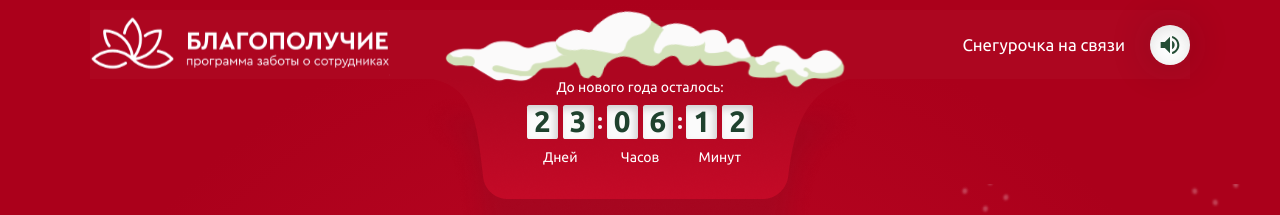
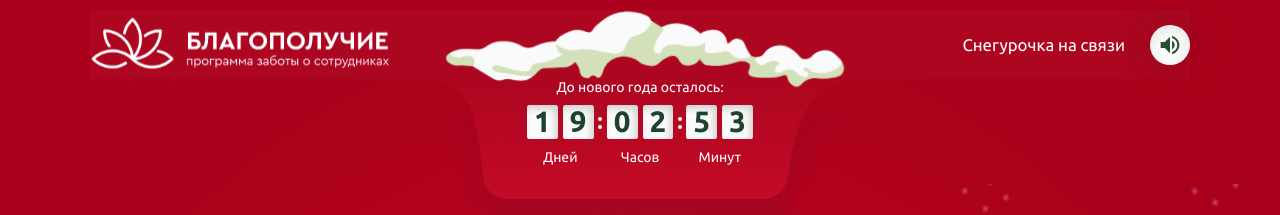
Before and after one commit to MegaVerkruzo/NewYearProject, a React (Create React App) app in the folder front/: page /login in a window 1280 px wide. Shown: the top 215 px of the page. Built offline with nearby package versions, Linux system fonts and the light colour scheme; no server answers.

Commit message:
add timer to header

```diff
--- a/front/src/components/Footer/Footer.jsx
+++ b/front/src/components/Footer/Footer.jsx
@@ -41,7 +41,7 @@ const Footer = () => {
                         </div>
                         <div className="footer__column">
                             <div className="footer__text">
-                                <a href="#">Правила игры</a>
+                                <a href="#rules">Правила игры</a>
                             </div>
                         </div>
                         <div className="footer__column">
@@ -53,7 +53,7 @@ const Footer = () => {
                         </div>
                         <div className="footer__column">
                             <div className="footer__icon">
-                                <a href="#">
+                                <a href="https://t.me/+QnoomH1zp9k0OGUy" target="_blank">
                                     <Telegram/>
                                 </a>
                             </div>
@@ -69,7 +69,7 @@ const Footer = () => {
                                         Меню
                                     </div>
                                     <div className="footer__text">
-                                        <a href="#">Правила игры</a>
+                                        <a href="#rules">Правила игры</a>
                                     </div>
                                 </div>
 
@@ -87,9 +87,8 @@ const Footer = () => {
                         </div>
                         <div className="footer__row">
                             <div className="footer__icon">
-                                <a href="#">
+                                <a href="https://t.me/+QnoomH1zp9k0OGUy" target="_blank">
                                     <Telegram/>
-
                                 </a>
                             </div>
                         </div>
--- a/front/src/components/Header/Header.jsx
+++ b/front/src/components/Header/Header.jsx
@@ -6,6 +6,7 @@ import TimerBG from '../../img/TimerBG.png'
 import TimerSnow from '../../img/TimerSnow.svg'
 import store from "../../store/store";
 import {observer} from "mobx-react-lite";
+import Timer from "./Timer";
 
 const Header = () => {
     const toggleIsSound = () => {
@@ -29,7 +30,7 @@ const Header = () => {
                             </div>
                             <div className="header__sound">
                                 <button className="sound__btn" onClick={toggleIsSound}>
-                                    {store.isSound ? <Sound/> : <NoSound />}
+                                    {store.isSound ? <Sound/> : <NoSound/>}
                                 </button>
                             </div>
                         </div>
@@ -37,7 +38,7 @@ const Header = () => {
                         <div className="header__left">
                             <div className="header__sound">
                                 <button className="sound__btn" onClick={toggleIsSound}>
-                                    {store.isSound ? <Sound/> : <NoSound />}
+                                    {store.isSound ? <Sound/> : <NoSound/>}
                                 </button>
                             </div>
                         </div>
@@ -57,31 +58,7 @@ const Header = () => {
                                 <img src={TimerSnow} alt="Снежок" className="timer__snow"/> : ''}
                             До нового года осталось:
                         </div>
-                        <div className="timer__main">
-                            <div className="timer__block">
-                                <div className="timer__num">2</div>
-                                <div className="timer__num">3</div>
-                                <div className="timer__text">Дней</div>
-                            </div>
-                            <div className="timer__splitter">
-                                <div className="splitter__circle"/>
-                                <div className="splitter__circle"/>
-                            </div>
-                            <div className="timer__block">
-                                <div className="timer__num">0</div>
-                                <div className="timer__num">6</div>
-                                <div className="timer__text">Часов</div>
-                            </div>
-                            <div className="timer__splitter">
-                                <div className="splitter__circle"/>
-                                <div className="splitter__circle"/>
-                            </div>
-                            <div className="timer__block">
-                                <div className="timer__num">1</div>
-                                <div className="timer__num">2</div>
-                                <div className="timer__text">Минут</div>
-                            </div>
-                        </div>
+                        <Timer />
                     </div>
                 </div>
             </div>
--- /dev/null
+++ b/front/src/components/Header/Timer.jsx
@@ -0,0 +1,53 @@
+import React from 'react';
+import {observer} from "mobx-react-lite";
+import store from "../../store/store";
+
+const Timer = () => {
+    const onTimerChange = () => {
+        const diffInMs = new Date('01.01.2023') - new Date()
+        const days = parseInt(diffInMs / (1000 * 60 * 60 * 24));
+        const hours = parseInt(diffInMs / (1000 * 60 * 60)) % 24;
+        const minutes = parseInt(diffInMs / (1000 * 60)) % 60;
+        store.setUntilNewYear({days, hours, minutes})
+    }
+
+    React.useEffect(() => {
+        onTimerChange()
+        let newYearTimer = setInterval(() => {
+            onTimerChange()
+        }, 60000)
+
+        return () => {
+            window.clearInterval(newYearTimer);
+        }
+    }, [])
+    return (
+        <div className="timer__main">
+            <div className="timer__block">
+                <div className="timer__num">{parseInt(store.untilNewYear.days / 10)}</div>
+                <div className="timer__num">{store.untilNewYear.days % 10}</div>
+                <div className="timer__text">Дней</div>
+            </div>
+            <div className="timer__splitter">
+                <div className="splitter__circle"/>
+                <div className="splitter__circle"/>
+            </div>
+            <div className="timer__block">
+                <div className="timer__num">{parseInt(store.untilNewYear.hours / 10)}</div>
+                <div className="timer__num">{store.untilNewYear.hours % 10}</div>
+                <div className="timer__text">Часов</div>
+            </div>
+            <div className="timer__splitter">
+                <div className="splitter__circle"/>
+                <div className="splitter__circle"/>
+            </div>
+            <div className="timer__block">
+                <div className="timer__num">{parseInt(store.untilNewYear.minutes / 10)}</div>
+                <div className="timer__num">{store.untilNewYear.minutes % 10}</div>
+                <div className="timer__text">Минут</div>
+            </div>
+        </div>
+    );
+};
+
+export default observer(Timer);
--- a/front/src/components/Main/MainPage.jsx
+++ b/front/src/components/Main/MainPage.jsx
@@ -11,7 +11,7 @@ const MainPage = () => {
                     <span>Первая игра начнётся 19 декабря в 9:00!</span>
                     <MessageAngle />
                 </div>
-                <button className="main-page__btn">К правилам</button>
+                <a href="#rules" className="main-page__btn">К правилам</a>
             </div>
             <div className="main-page__column">
                 <img src={Tree} alt="Ёлочка"/>
--- a/front/src/components/Main/Rules.jsx
+++ b/front/src/components/Main/Rules.jsx
@@ -6,7 +6,7 @@ import {ReactComponent as Rule4} from '../../img/Rule4.svg'
 
 const Rules = () => {
     return (
-        <div className="main-page__rules">
+        <div className="main-page__rules" id="rules">
             <div className="rules__title"><h1>Правила игры</h1></div>
             <div className="rules__container">
                 <div className="rules__item">
--- a/front/src/store/store.js
+++ b/front/src/store/store.js
@@ -20,6 +20,8 @@ class Store {
     description = null
     isCorrect = false
     isSound = true
+
+    untilNewYear = {days: 0, hours: 0, minutes: 0}
 
     feedback = ''
 
@@ -67,6 +69,10 @@ class Store {
     setToggleIsSound() {
         this.isSound = !this.isSound
     }
+
+    setUntilNewYear(data) {
+        this.untilNewYear = data
+    }
 }
 
 export default new Store()
```
